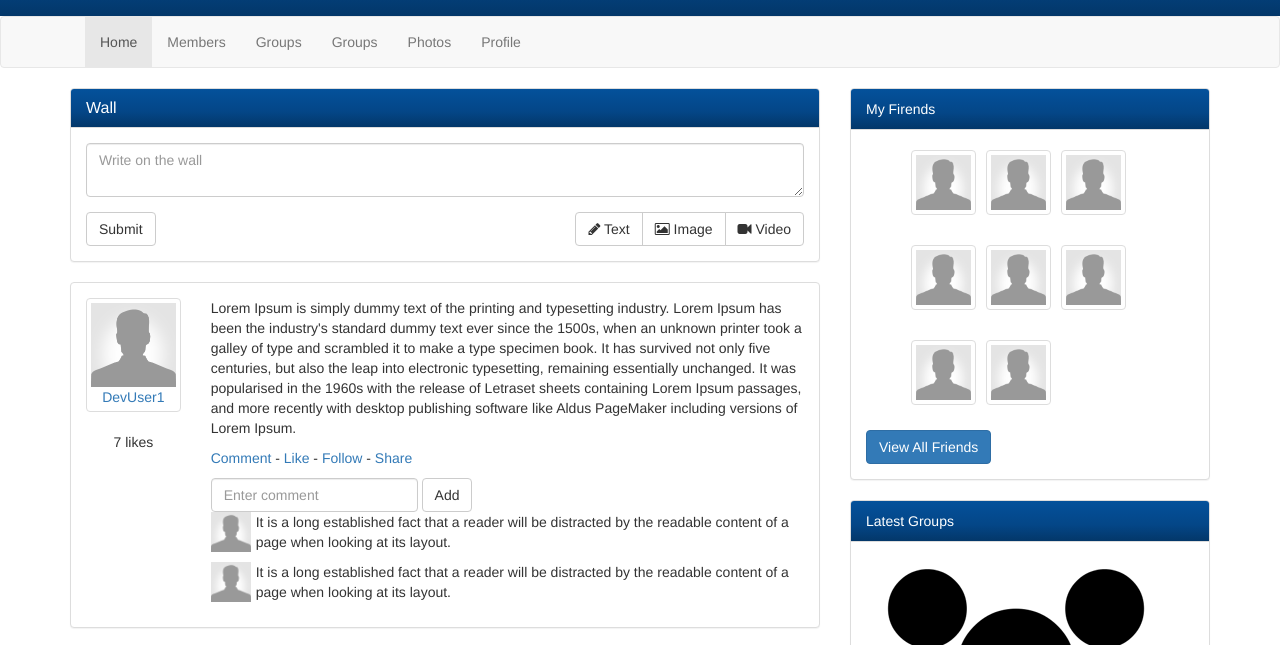
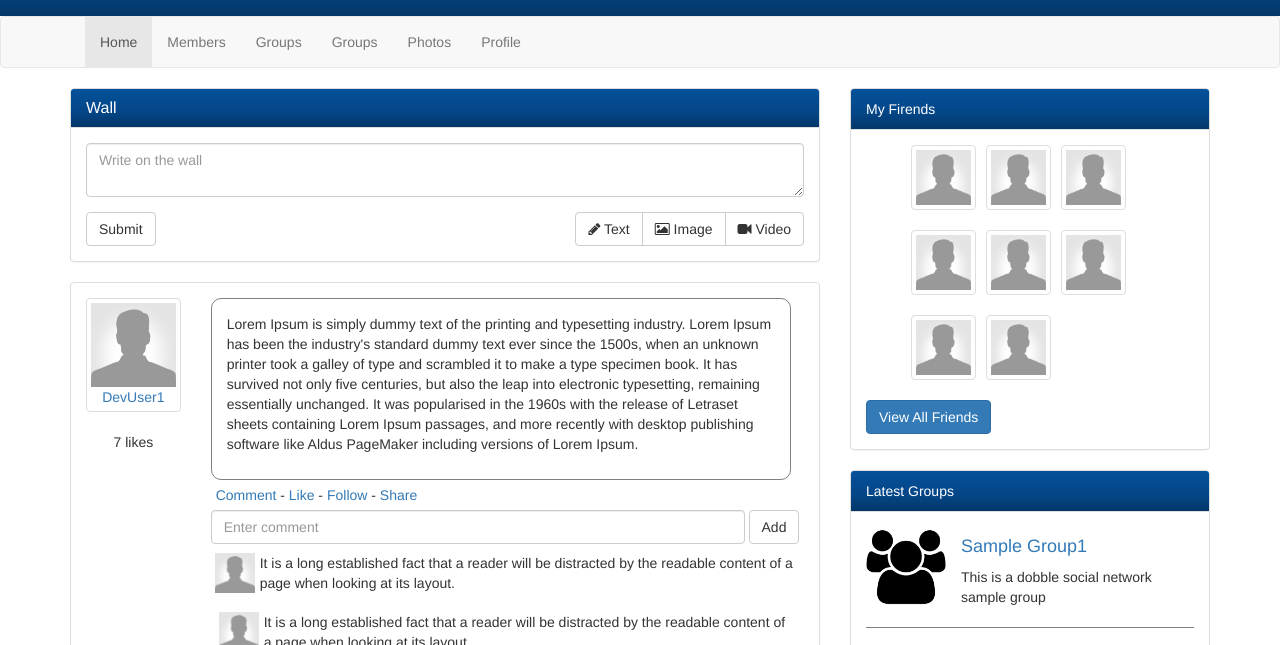
Before and after one commit to ZeroToHero-StepByStep/Bootstrap, a plain HTML site: page dobble/index.html in a window 1280 px wide. Shown: the part 84-729 px from the top of the page. Drawn offline with nearby package versions, Linux system fonts and the light colour scheme; a script that the page names is missing.

Commit message:
20. Main Page Fine Tuning The Main Page

```diff
--- a/dobble/css/style.css
+++ b/dobble/css/style.css
@@ -18,6 +18,65 @@ header .logo {
     color: #fff !important;
 }
 
+.bubble {
+
+    position: relative;
+    width: 580px;
+    min-height: 65px;
+    padding: 15px;
+    background: white;
+    border-radius: 10px;
+    border: 1px solid gray;
+}
+
+.bubble:after {
+    /*content:'';*/
+    position: absolute;
+    border-style: solid;
+    border-width: 15px 15px 15px 0;
+    border-color: transparent gray;
+    display: block;
+    width: 0;
+    z-index: 0;
+    margin-top: -16px;
+    left: 15px;
+    top: 50%;
+}
+
+.post-actions {
+    margin: 5px;
+}
+
+.comment-form .form-group {
+    width: 90%;
+}
+
+.comment-form input[type='text'] {
+    width: 100%;
+}
+
+.comments {
+    border: 1px solid white;
+    border-radius: 5px;
+    padding: 3px;
+    margin: 5px 0;
+    overflow: auto;
+    width: 100%;
+}
+
+.bubble:before {
+    /*content:'';*/
+    position: absolute;
+    border-style: solid;
+    border-width: 15px 15px 15px 0;
+    border-color: transparent gray;
+    display: block;
+    width: 0;
+    z-index: 0;
+    margin-top: -16px;
+    left: 15px;
+    top: 50%;
+}
 
 .comment-avatar img {
     width: 40px;
@@ -27,12 +86,36 @@ header .logo {
 
 .friends li {
     list-style: none;
-    padding : 5px ;
+    padding: 0 5px;
     display: inline;
-    float : left;
+    float: left;
 }
 
-.friends img
-{
-    width :55px ;
+.friends img {
+    width: 55px;
 }
+
+.group-item img{
+    width:80px ;
+    float:left ;
+    margin-right:15px ;
+}
+
+.group-item{
+    padding-bottom:10px ;
+    margin-bottom:20px;
+    border-bottom:1px solid gray ;
+    overflow:auto ;
+
+}
+
+footer{
+    background: #f4f4f4 ;
+    height:90px ;
+    color:#04519b;
+    font-weight: bold;
+    text-align:center ;
+    padding-top : 40px ;
+    margin-top : 30px ;
+    border-top:7px  solid #04519b;
+}
--- a/dobble/index.html
+++ b/dobble/index.html
@@ -324,12 +324,13 @@
                             <h4><a href="#">Sample Group1</a></h4>
                             <p>This is a dobble social network sample group</p>
                         </div>
+                        <div class="clearfix"></div>
                         <div class="group-item">
                             <img src="img/group.png">
                             <h4><a href="#">Sample Group1</a></h4>
                             <p>This is a dobble social network sample group</p>
                         </div>
-
+                        <div class="clearfix"></div>
                         <div class="group-item">
                             <img src="img/group.png">
                             <h4><a href="#">Sample Group1</a></h4>
```
